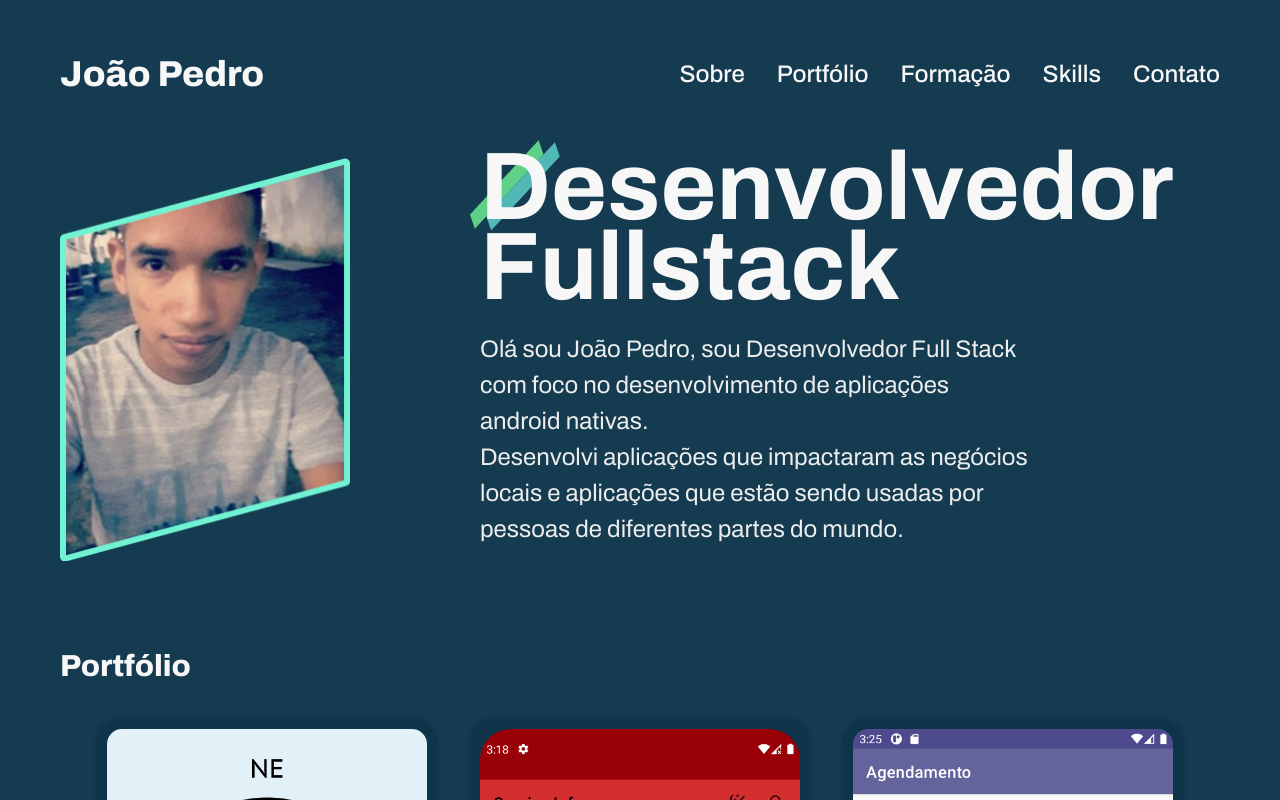
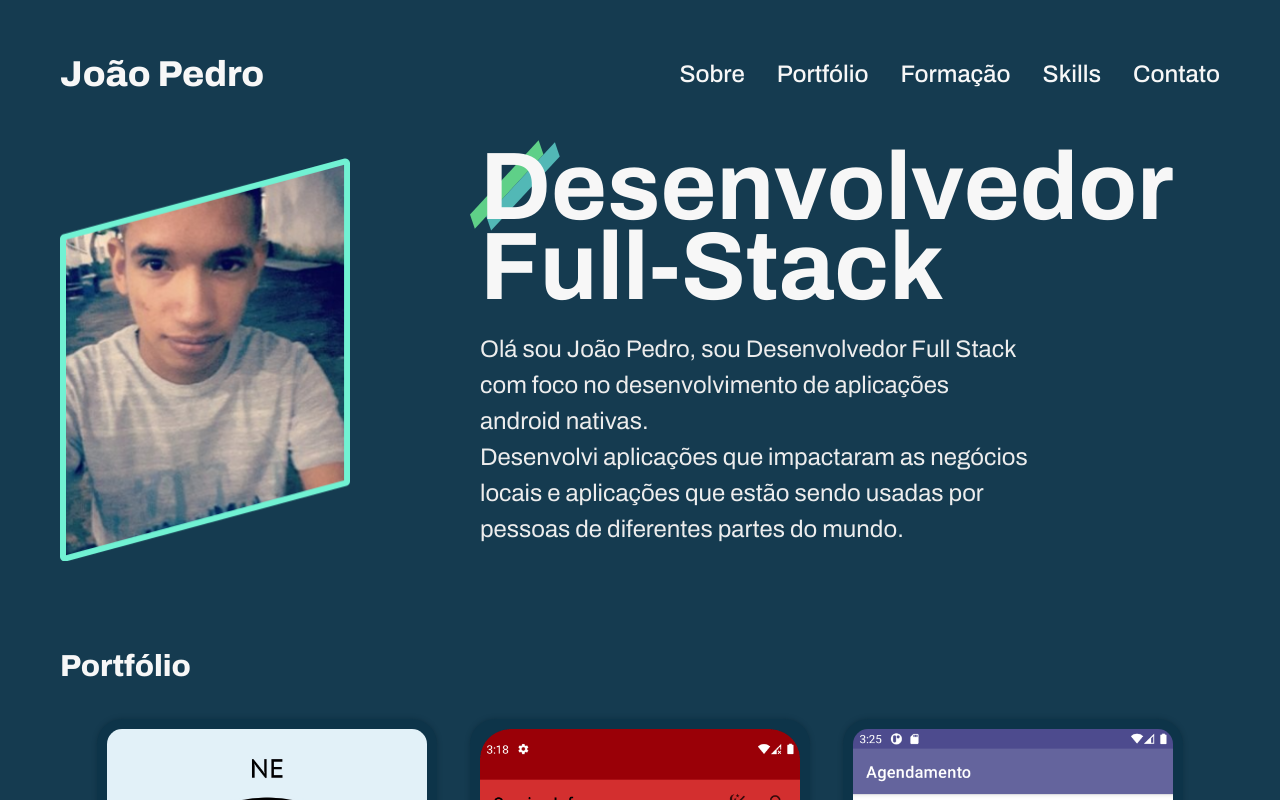
Before and after one commit to joaoplay16/portifolio, a React (Create React App) app: page / in a window 1280 px wide. Shown: the top 800 px of the page. Built offline with nearby package versions, Linux system fonts and the light colour scheme.

Commit message:
fix typo

```diff
--- a/src/pages/home/sobre/sobre.js
+++ b/src/pages/home/sobre/sobre.js
@@ -10,7 +10,7 @@ const Sobre = () => {
       <div>
         <h1 className="font-1-xxl cor-1">
           Desenvolvedor <br />
-          Fullstack
+          Full-Stack
         </h1>
         <p className="font-1-m cor-2">
           Olá sou João Pedro, sou Desenvolvedor Full Stack com foco no
```
